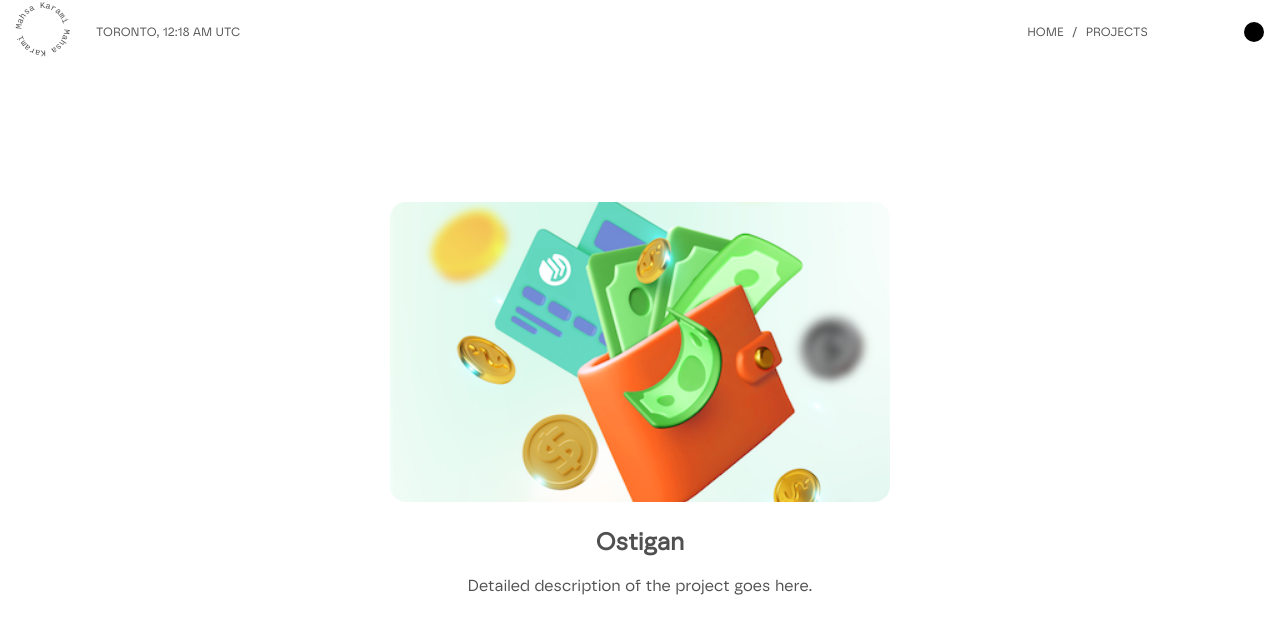
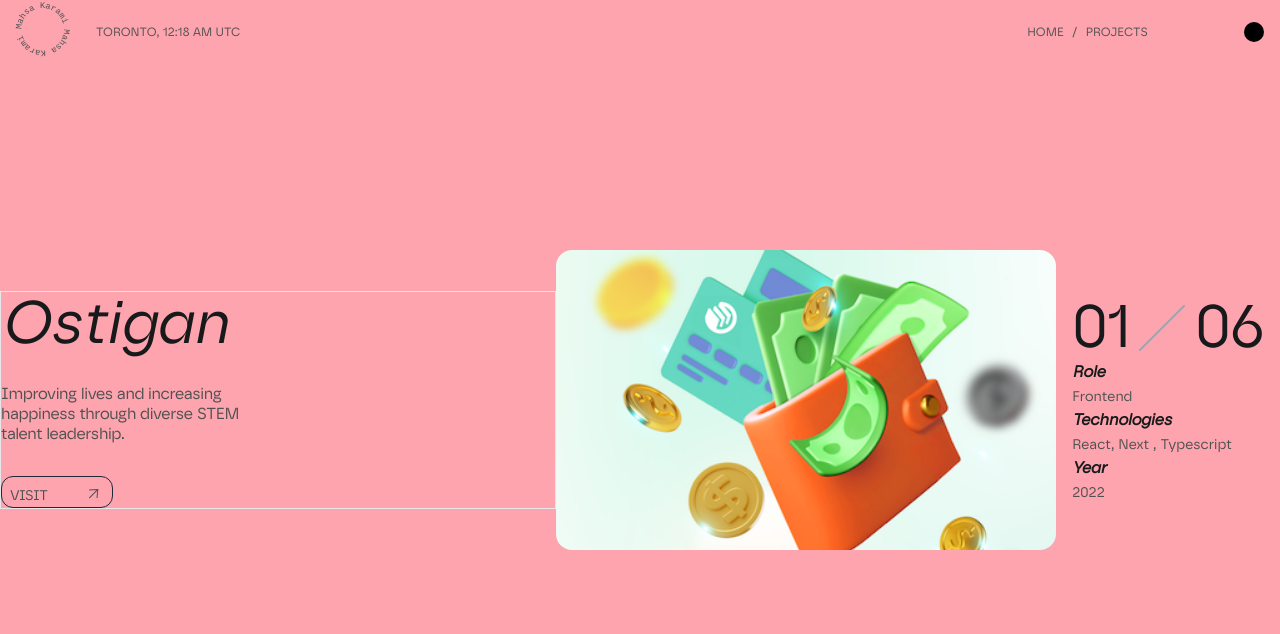
Before and after one commit to mkmi7171/portfolio, a React (Vite) app: page /projects/1 in a window 1280 px wide. Shown: the top 634 px of the page. Built offline with nearby package versions, Linux system fonts and the light colour scheme.

Commit message:
basic elements of the project detail page

```diff
--- a/src/components/Expertise.jsx
+++ b/src/components/Expertise.jsx
@@ -20,7 +20,7 @@ export default function Expertise() {
             <span className="text-[#6b47e3] font-safiro-reg">React.js, Next.js</span>
             <h3 className=' text-2xl uppercase leading-relaxed font-safiro-reg'>Frontend Development</h3>
               <p className='my-5 text-lg'>Over 4 years of development experience in React and Next.js frameworks.</p>
-            <div className='uppercase overflow-hidden relative group border w-28 h-8 border-gray-500 px-2 py-1 rounded-3xl'>
+            <div className='uppercase overflow-hidden relative group border w-28 h-8 border-gray-500 px-2 py-1 rounded-xl'>
               <div className="flex items-center">
                 <p className='absolute top-2 text-xs group-hover:absolute group-hover:-top-[55%] group-hover:tracking-widest tracking-tighter transition-all duration-300 ease-in-out group-hover:opacity-0'>
                   Projects
@@ -46,7 +46,7 @@ export default function Expertise() {
             <p className='my-5 text-lg'>
                 Skilled in developing hybrid mobile apps and cross-platform solutions using React Native framework.
             </p>
-            <div className='uppercase overflow-hidden relative group border w-28 h-8 border-gray-500 px-2 py-1 rounded-3xl'>
+            <div className='uppercase overflow-hidden relative group border w-28 h-8 border-gray-500 px-2 py-1 rounded-xl'>
               <div className="flex items-center">
                 <p className='absolute top-2 text-xs group-hover:absolute group-hover:-top-[55%] group-hover:tracking-widest tracking-tighter transition-all duration-300 ease-in-out group-hover:opacity-0'>
                   Projects
--- a/src/components/Projects.jsx
+++ b/src/components/Projects.jsx
@@ -11,11 +11,6 @@ const Projects = () => {
             <InteractiveBackground />
             <ImageTrail />
             <HorizontalScrollCarousel />
-            <div className="flex h-24 items-center justify-center">
-                <span className="text-sm uppercase">
-                    Scroll up
-                </span>
-            </div>
         </div>
     );
 };
@@ -27,6 +22,8 @@ const HorizontalScrollCarousel = () => {
     });
 
     const x = useTransform(scrollYProgress, [0, 1], ["1%", "-95%"]);
+
+
 
     return (
         <div ref={targetRef} className="relative h-[300vh]">
@@ -46,12 +43,20 @@ const Card = ({ card, index }) => {
         <Link to={`/projects/${card.id}`} className="group h-56 flex gap-2">
             <motion.div
                 layoutId={`project-image-${card.id}`}
-                className="relative h-56 w-56 rounded-full bg-cover bg-center overflow-hidden"
+                className="relative h-56 w-56 rounded-full overflow-hidden"
                 style={{
-                    borderRadius:'50%',
-                    backgroundImage: `url(${card.image})`,
+                    borderRadius: '50%'
                 }}
             >
+                <div
+                    style={{
+                        backgroundImage: `url(${card.image})`,
+                        backgroundSize: "cover",
+                        backgroundPosition: "center",
+                    }}
+                    className="absolute inset-0 z-0 transition-transform duration-300 group-hover:scale-110"
+                ></div>
+
             </motion.div>
             <div className="w-[13.5rem] h-[13.5rem] flex rounded-full border border-gray-400 border-opacity-50 justify-center items-center relative">
                 <div className="absolute group-hover:rotate-90 transition-transform duration-300 w-52 h-52 rounded-full"></div>
--- a/src/components/Socials.jsx
+++ b/src/components/Socials.jsx
@@ -9,7 +9,7 @@ export default function Socials({ulClass}) {
   return (
     <div>
           <ul className={`${ulClass}`}>
-              <li className='cursor-pointer overflow-hidden relative group border w-24 h-8 border-gray-500 flex items-center rounded-3xl'>
+              <li className='cursor-pointer overflow-hidden relative group border w-24 h-8 border-gray-500 flex items-center rounded-xl'>
                   <div className='w-24 h-6 relative overflow-hidden px-2 py-1'>
                       <div className="flex items-center">
                           <p className='absolute top-1 text-xs group-hover:absolute group-hover:-top-[55%] group-hover:tracking-widest tracking-tighter transition-all duration-500 ease-in-out group-hover:opacity-0'>
@@ -24,7 +24,7 @@ export default function Socials({ulClass}) {
                   </div>
               </li>
 
-              <li className='overflow-hidden relative group border w-24 h-8 border-gray-500 px-2 py-1 rounded-3xl'>
+              <li className='overflow-hidden relative group border w-24 h-8 border-gray-500 px-2 py-1 rounded-xl'>
                   <div className="flex items-center">
                       <p className='absolute top-2 text-xs group-hover:absolute group-hover:-top-[55%] group-hover:tracking-widest tracking-tighter transition-all duration-300 ease-in-out group-hover:opacity-0'>
                           GITHUB
@@ -36,7 +36,7 @@ export default function Socials({ulClass}) {
                   </p>
                   <Arrow className={'absolute top-full right-4 scale-50 group-hover:top-2 group-hover:right-1 group-hover:scale-100'} />
               </li>
-              <li className='overflow-hidden relative group border w-24 h-8 border-gray-500 px-2 py-1 rounded-3xl'>
+              <li className='overflow-hidden relative group border w-24 h-8 border-gray-500 px-2 py-1 rounded-xl'>
 
                   <div className="flex items-center">
                       <p className='absolute top-2 text-xs group-hover:absolute  group-hover:-top-[55%] group-hover:tracking-widest tracking-tighter transition-all duration-300 ease-in-out group-hover:opacity-0'>
--- a/src/pages/ProjectDetail.jsx
+++ b/src/pages/ProjectDetail.jsx
@@ -8,7 +8,33 @@ const ProjectDetail = () => {
 
   if (!project) return <div>Project not found</div>;
 
+  const Arrow = ({ className }) => {
+    return <div className={`transition-all duration-500 ease-in-out ${className}`}>
+      <svg data-v-21a5ab71="" width="20" height="12" viewBox="0 0 18 17" fill="none" class="icon-svg | w-[1.8rem] h-auto"><path data-v-21a5ab71="" d="M4.75928 4.96442L13.3288 4.50811L12.5375 12.7426" class="stroke-current"></path><path data-v-21a5ab71="" d="M13.3857 4.39875L4.90039 12.884" class="stroke-current"></path></svg>
+    </div>
+  }
+
   return (
+    <div className="h-screen bg-rose-300 flex items-center">
+      <div className="border">
+        <h1 className="text-6xl font-safiro-reg-i number">{project.title}</h1>
+        <p className="w-1/2 py-8 tracking-tight leading-5">Improving lives and increasing
+          happiness through diverse STEM
+          talent leadership.</p>
+        <div className='uppercase overflow-hidden relative group border w-28 h-8 border-gray-800 px-2 py-1 rounded-xl'>
+          <div className="flex items-center">
+            <p className='absolute top-2 text-sm group-hover:absolute group-hover:-top-[55%] group-hover:tracking-widest tracking-tighter transition-all duration-300 ease-in-out group-hover:opacity-0'>
+              Visit
+            </p>
+            <Arrow className={`absolute top-2 right-1 group-hover:-top-full group-hover:-right-4 group-hover:scale-50`} />
+          </div>
+          <p className='text-sm absolute -bottom-[50%] group-hover:bottom-1 transition-all tracking-widest group-hover:tracking-tighter duration-300 ease-in-out opacity-0 group-hover:opacity-100'>
+            visit
+          </p>
+          <Arrow className={'absolute top-full right-4 scale-50 group-hover:top-2 group-hover:right-1 group-hover:scale-100'} />
+        </div>
+      </div>
+      <div className="slider">
         <motion.div
           className="flex flex-col items-center justify-center h-screen"
           initial={{ opacity: 0 }}
@@ -17,10 +43,10 @@ const ProjectDetail = () => {
           transition={{ duration: 0.5 }}
         >
           <motion.div
-        layoutId={`project-image-${project.id}`} // Shared ID for animation
+            layoutId={`project-image-${project.id}`}
             className="relative w-[500px] h-[300px] rounded-lg overflow-hidden"
-        initial={{ borderRadius: "50%" }} // Start as a circle
-        animate={{ borderRadius: "16px" }} // Morph into a rectangle
+            initial={{ borderRadius: "50%" }}
+            animate={{ borderRadius: "16px" }}
             transition={{ duration: 0.8 }}
           >
             <img
@@ -29,9 +55,30 @@ const ProjectDetail = () => {
               className="absolute inset-0 w-full h-full object-cover"
             />
           </motion.div>
-      <h1 className="mt-6 text-2xl font-bold">{project.title}</h1>
-      <p className="mt-4">Detailed description of the project goes here.</p>
         </motion.div>
+      </div>
+      <div className="px-4">
+        <div className="flex">
+          <span className=" text-6xl tracking-tight number">0{project.id}</span>
+          <div className="w-0.5 mx-8 h-16 bg-gray-400 rotate-45"></div>
+          <span className="text-6xl tracking-tight  number">06</span>
+        </div>
+        <div>
+          <div>
+            <p className="number font-bold font-safiro-reg-i">Role</p>
+            <span className="text-sm">Frontend</span>
+          </div>
+          <div>
+            <p className="number font-bold font-safiro-reg-i">Technologies</p>
+            <span className="text-sm">React, Next , Typescript</span>
+          </div>
+          <div>
+            <p className="number font-bold font-safiro-reg-i">Year</p>
+            <span className="text-sm">2022</span>
+          </div>
+        </div>
+      </div>
+    </div>
   );
 };
 
```
Lines whose indentation alone changed are shown as unchanged.
